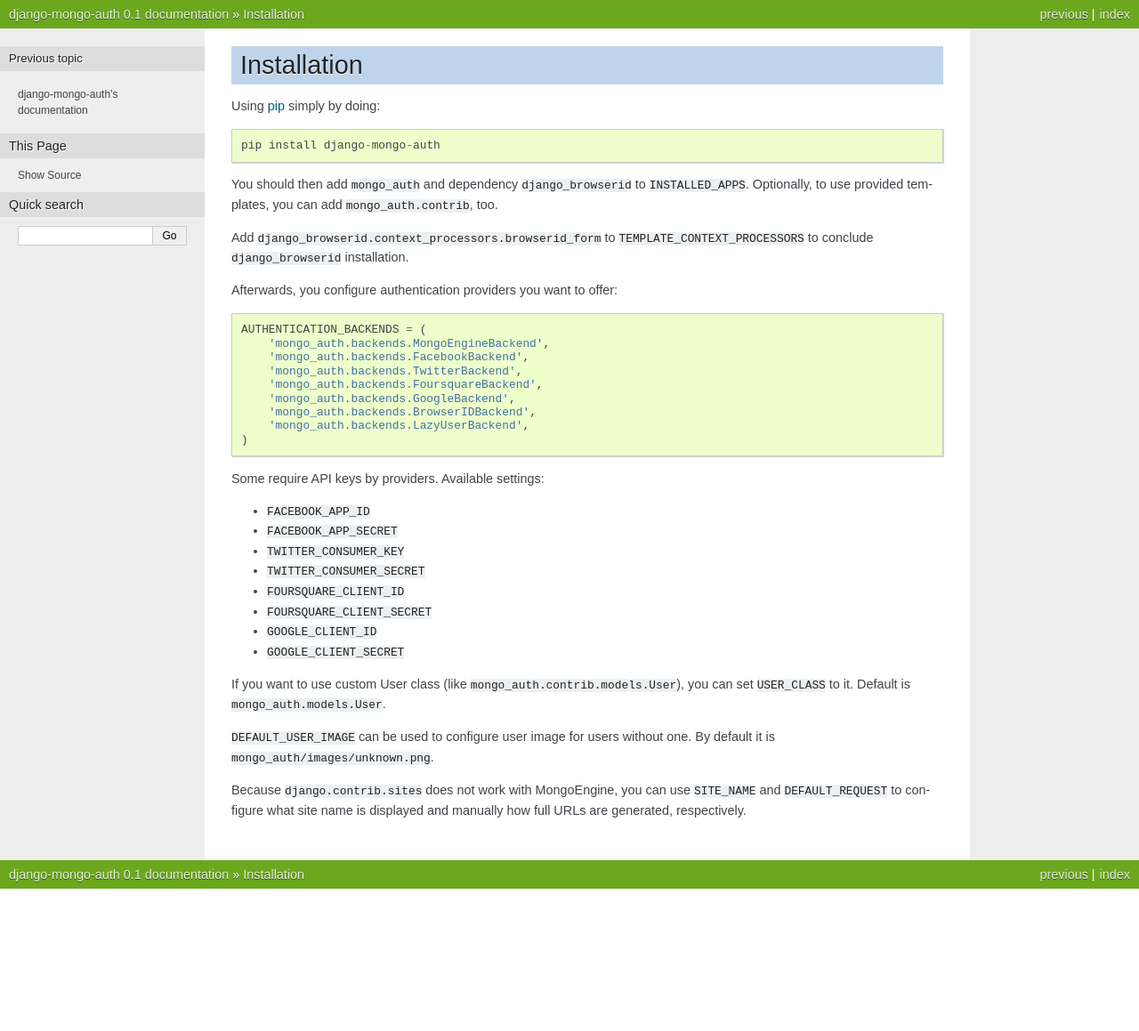
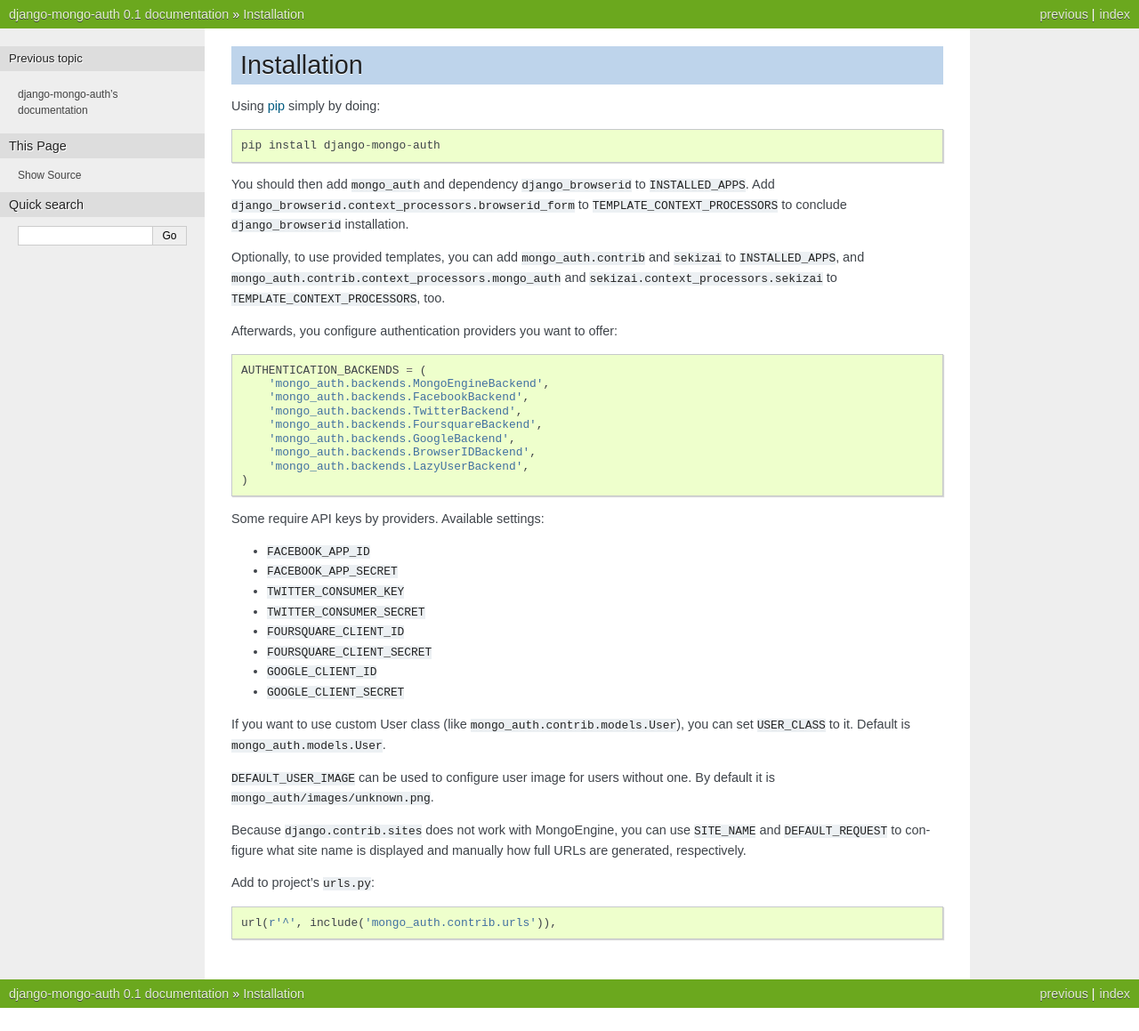
Before and after one commit to mitar/django-mongo-auth, a Sphinx documentation site: the page built from docs/installation.rst, in a window 1280 px wide. Shown: the whole page at 89% size. Built offline with Sphinx 7.4.7, drawn with Linux system fonts in a browser that asks for light colours; before the commit the page ends 1025 px from its top, so only the background shows below that.

Commit message:
Added context processor.

```diff
--- a/docs/installation.rst
+++ b/docs/installation.rst
@@ -7,11 +7,13 @@
 
 .. _pip: http://pypi.python.org/pypi/pip
 
-You should then add ``mongo_auth`` and dependency ``django_browserid`` to ``INSTALLED_APPS``. Optionally,
-to use provided templates, you can add ``mongo_auth.contrib``, too.
+You should then add ``mongo_auth`` and dependency ``django_browserid`` to ``INSTALLED_APPS``. Add
+``django_browserid.context_processors.browserid_form`` to ``TEMPLATE_CONTEXT_PROCESSORS`` to conclude
+``django_browserid`` installation.
 
-Add ``django_browserid.context_processors.browserid_form`` to ``TEMPLATE_CONTEXT_PROCESSORS`` to conclude
-``django_browserid`` installation.
+Optionally, to use provided templates, you can add ``mongo_auth.contrib`` and ``sekizai`` to
+``INSTALLED_APPS``, and ``mongo_auth.contrib.context_processors.mongo_auth`` and
+``sekizai.context_processors.sekizai`` to ``TEMPLATE_CONTEXT_PROCESSORS``, too.
 
 Afterwards, you configure authentication providers you want to offer::
 
@@ -44,3 +46,7 @@
 
 Because ``django.contrib.sites`` does not work with MongoEngine, you can use ``SITE_NAME`` and ``DEFAULT_REQUEST``
 to configure what site name is displayed and manually how full URLs are generated, respectively.
+
+Add to project's ``urls.py``::
+
+    url(r'^', include('mongo_auth.contrib.urls')),
```
Also changed, not shown: 1 other file.
